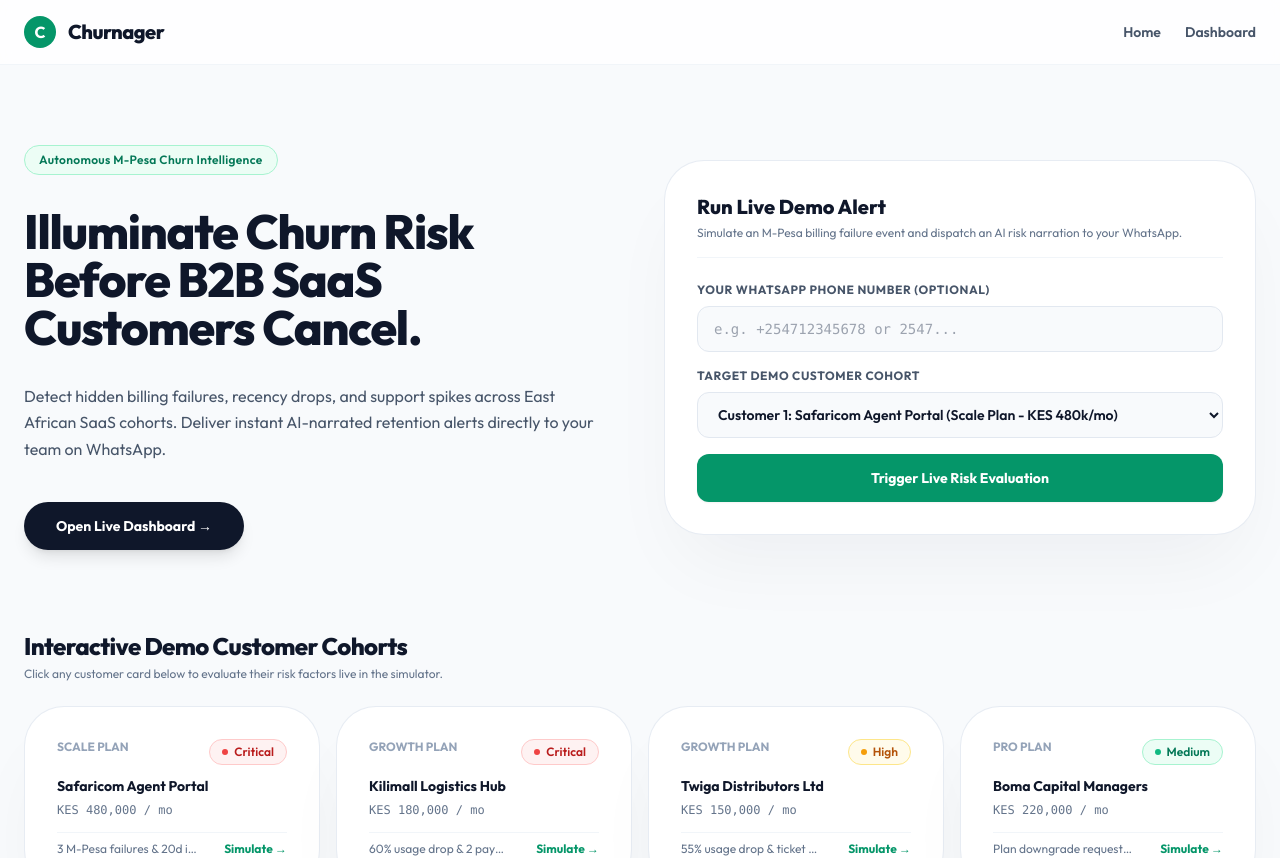
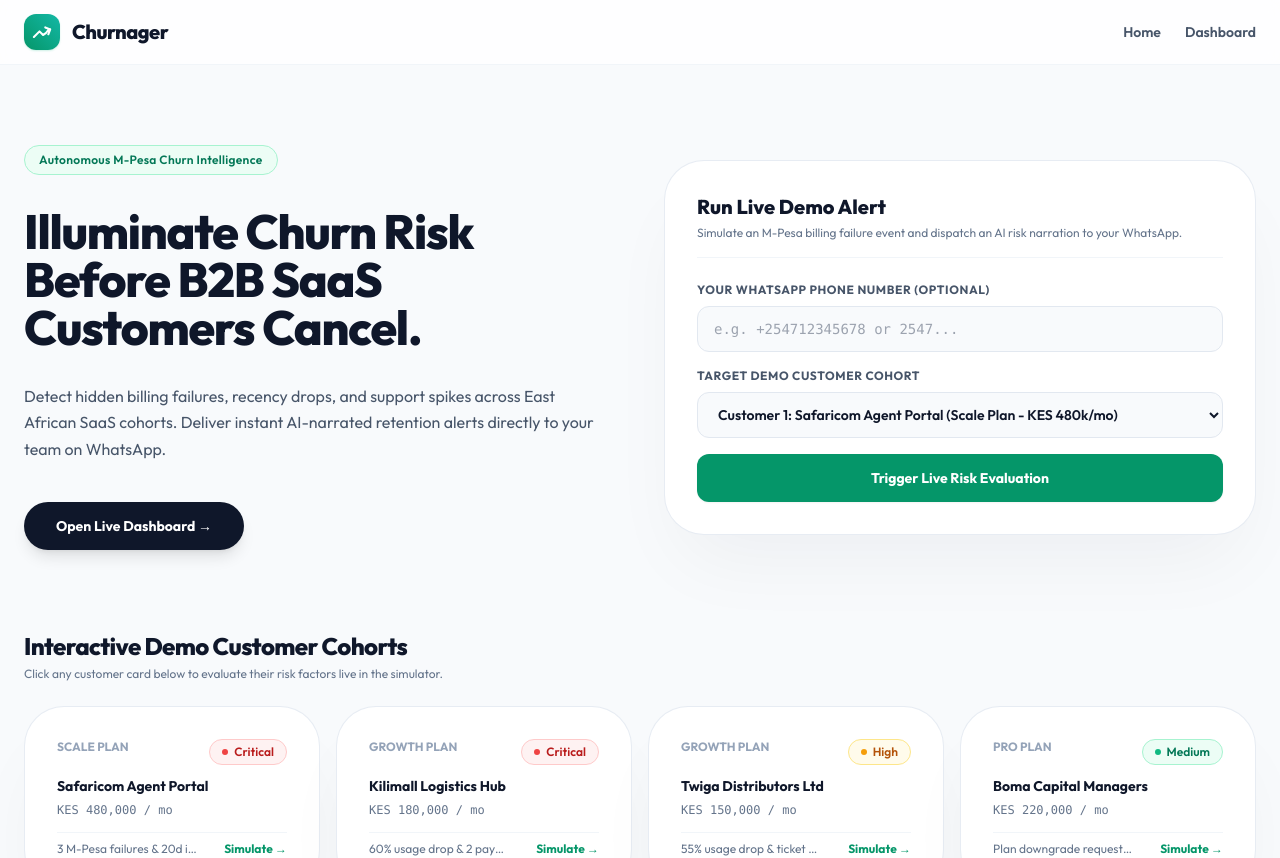
Before and after one commit to Glizocksama-2/Churnager, a Next.js app in the folder frontend/: page / in a window 1280 px wide. Shown: the top 858 px of the page. Built offline with nearby package versions, Linux system fonts and the light colour scheme; no server answers.

Commit message:
Replace letter emblem logo with growing trend chart icon box

```diff
--- a/frontend/src/app/layout.tsx
+++ b/frontend/src/app/layout.tsx
@@ -22,7 +22,11 @@ export default function RootLayout({
         <header className="border-b border-slate-100 bg-white/80 backdrop-blur sticky top-0 z-50">
           <div className="max-w-7xl mx-auto px-6 h-16 flex items-center justify-between">
             <div className="flex items-center gap-3">
-              <span className="w-8 h-8 rounded-full bg-emerald-600 flex items-center justify-center text-white font-bold">C</span>
+              <div className="w-9 h-9 rounded-xl bg-gradient-to-tr from-emerald-600 to-teal-500 flex items-center justify-center text-white shadow-sm shadow-emerald-500/20">
+                <svg className="w-5 h-5 stroke-[2.5]" fill="none" viewBox="0 0 24 24" stroke="currentColor">
+                  <path strokeLinecap="round" strokeLinejoin="round" d="M2.25 18L9 11.25l4.306 4.307a11.95 11.95 0 005.814-5.519l2.74-1.22m0 0l-5.94-2.28m5.94 2.28l-2.28 5.94" />
+                </svg>
+              </div>
               <span className="text-xl font-extrabold tracking-tight text-slate-900">Churnager</span>
             </div>
             <nav className="flex items-center gap-6">
```
